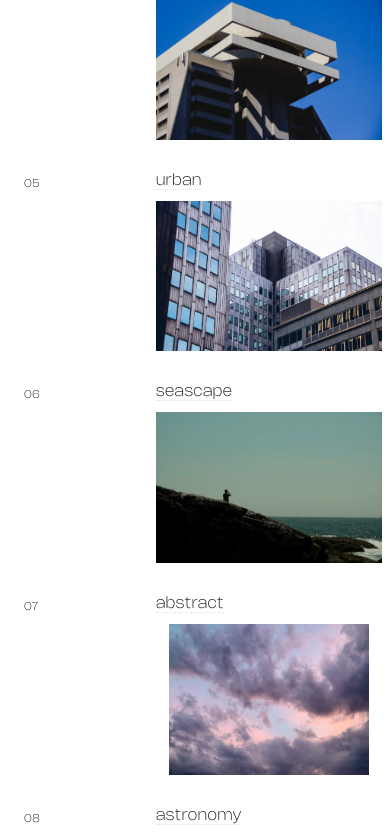
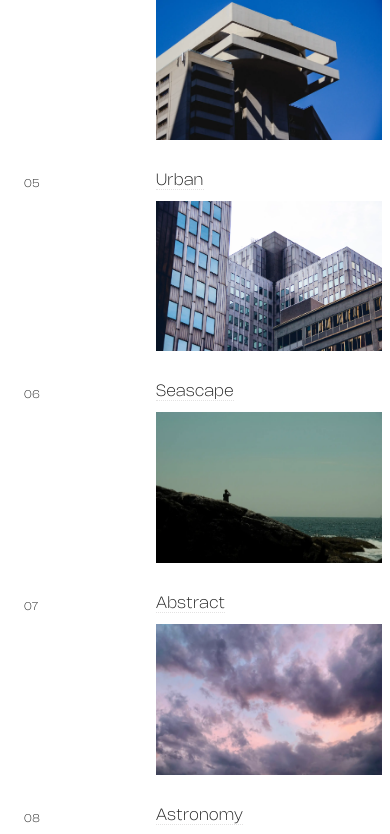
Before and after one commit to jclind/jesselind-photography, a Next.js app: page /collections in a window 390 px wide. Shown: the part 824-1658 px from the top of the page. Built offline with nearby package versions, Linux system fonts and the light colour scheme.

Commit message:
fix(collections-page): fix small screen layout glitch, capitalize text, adjust abstract image sizing

```diff
--- a/app/collections/HoverInteractivity.tsx
+++ b/app/collections/HoverInteractivity.tsx
@@ -3,10 +3,13 @@
 import { useEffect, useState } from 'react'
 import styles from './page.module.scss'
 
+const BREAKPOINT_LG = 992
+
 const HoverInteractivity = () => {
   const [currHoveredName, setCurrHoveredName] = useState<string | null>(null)
 
   useEffect(() => {
+    if (window.innerWidth < BREAKPOINT_LG) return
     const links = document.querySelectorAll(`[data-category-name]`)
 
     const handleMouseOver = (event: Event) => {
@@ -37,6 +40,7 @@ const HoverInteractivity = () => {
   }, [])
 
   useEffect(() => {
+    if (window.innerWidth < BREAKPOINT_LG) return
     const links = document.querySelectorAll(`[data-category-name]`)
     const isAnyHovered = currHoveredName !== null
 
--- a/app/collections/page.module.scss
+++ b/app/collections/page.module.scss
@@ -210,6 +210,7 @@
         vertical-align: top;
         min-width: 40px;
         transition: opacity 0.2s ease;
+        text-transform: capitalize;
 
         .leftNumbers {
           display: none;
@@ -244,6 +245,8 @@
         }
       }
 
+      // Responsive styles
+      @media (min-width: $breakpoint-lg) {
         // Modern browsers: Use :has() selector (Chrome 105+, Firefox 121+, Safari 15.4+)
         @supports selector(:has(*)) {
           &:has(.name:hover) a {
@@ -267,9 +270,6 @@
             opacity: 1 !important;
           }
         }
-
-      // Responsive styles
-      @media (min-width: $breakpoint-lg) {
         // Modern browsers
         @supports selector(:has(*)) {
           a:has(.name:hover) {
@@ -341,9 +341,10 @@
           }
 
           .imageContainer {
-            position: relative;
+            position: relative !important;
             width: 100%;
             height: fit-content;
+            background: red;
           }
         }
 
--- a/app/collections/page.tsx
+++ b/app/collections/page.tsx
@@ -26,7 +26,9 @@ const Collections = () => {
               className={index > 3 ? styles.imgToTop : ''}
               data-category-name={category.name}
             >
-              <span className={styles.leftNumbers}>{`0${index + 1}`}</span>
+              <span className={styles.leftNumbers}>{`${index < 9 ? '0' : ''}${
+                index + 1
+              }`}</span>
               <span className={styles.name}>{category.name}</span>
               <div className={styles.imageContainer}>
                 <img src={category.imgSrc} alt={category.name} />
```
Also changed, not shown: public/images/collections/abstract.webp, 1 other file (tests, documents, lock files or other folders). Lines whose indentation alone changed are shown as unchanged.
